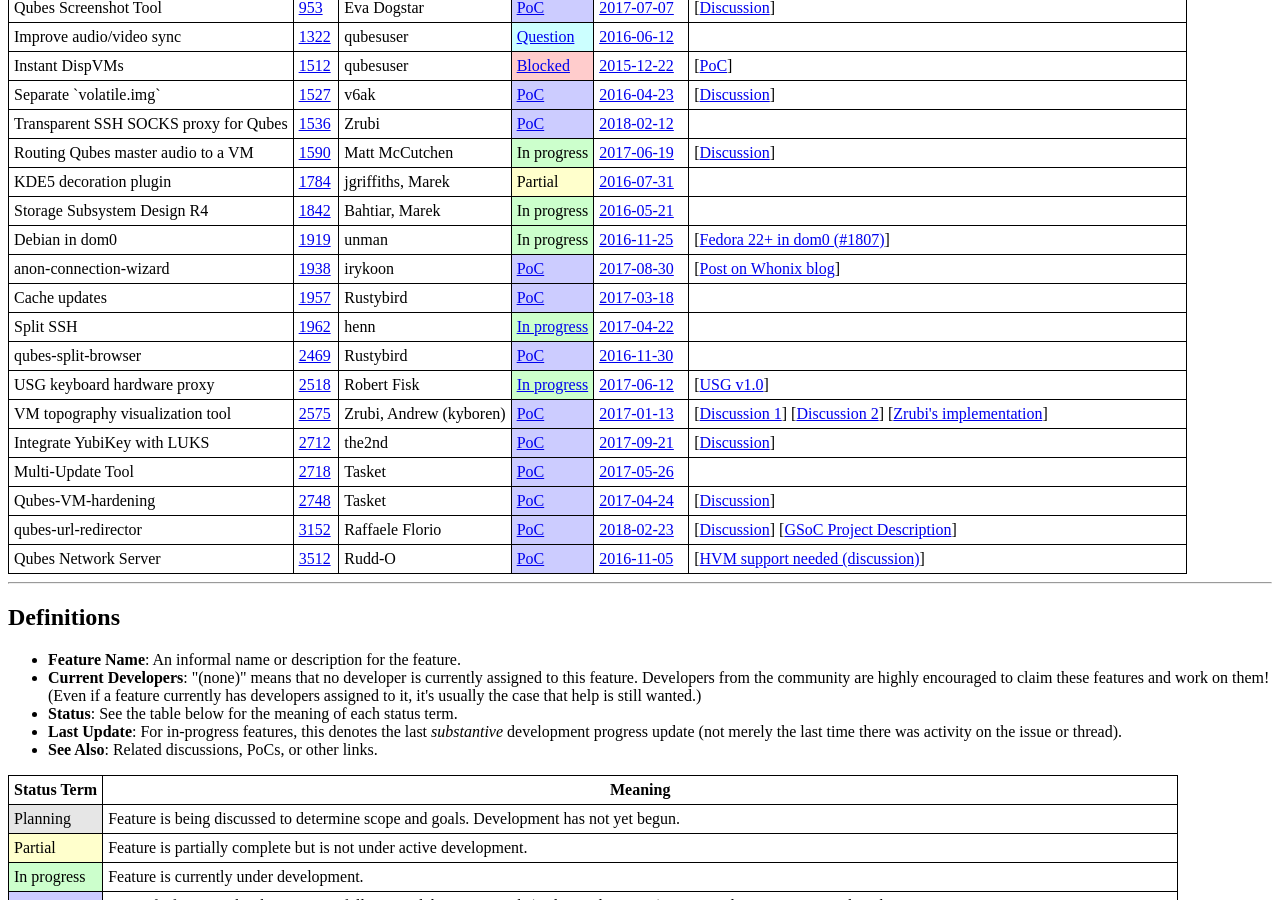
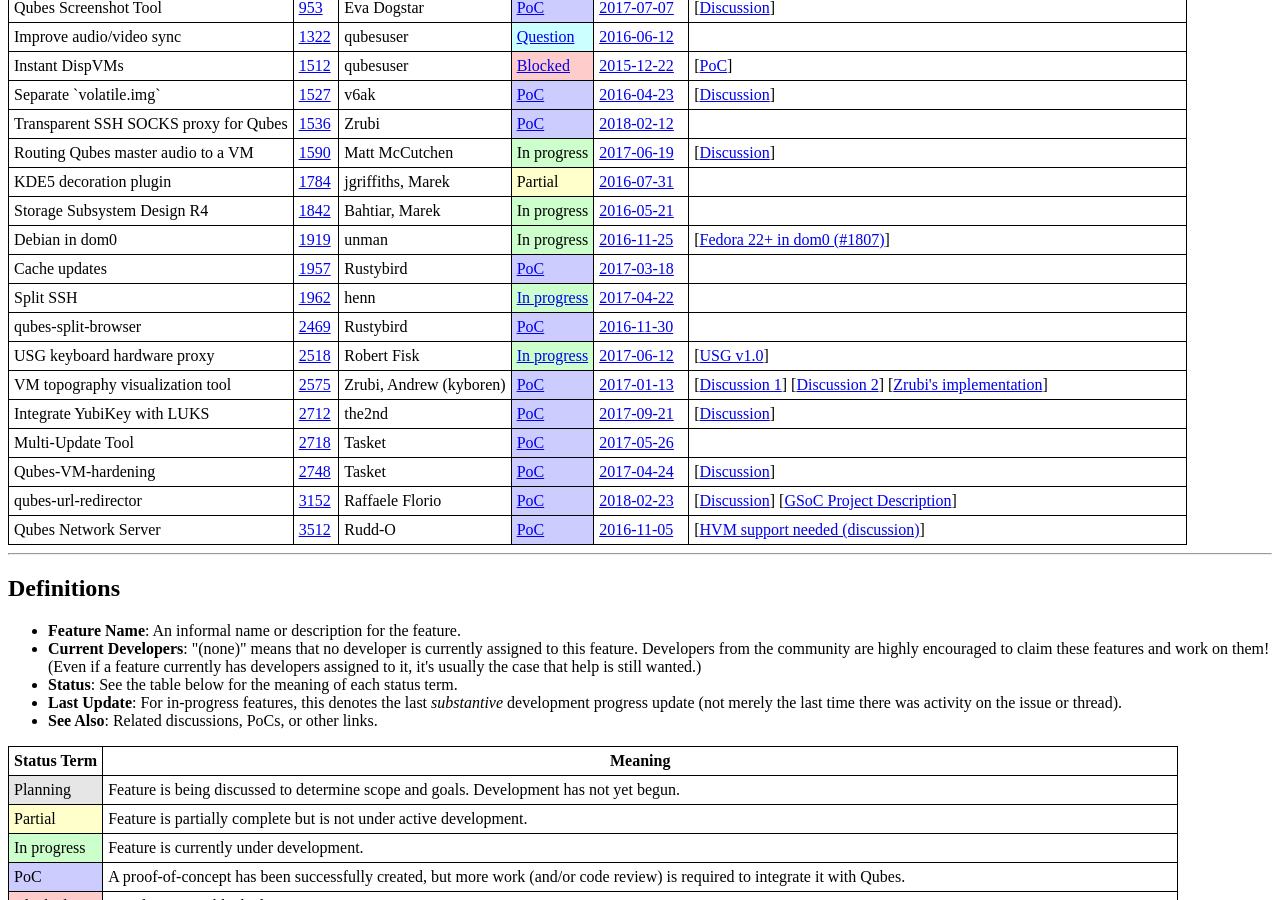
Before and after one commit to QubesOS/qubes-issues, a Jekyll site: the page built from index.md, in a window 1280 px wide and 900 px high, scrolled down 353 px. Built offline with Jekyll 4.4.1, drawn with Linux system fonts in a browser that asks for light colours.

Commit message:
Untrack #1938 (complete)

```diff
--- a/_data/features.yml
+++ b/_data/features.yml
@@ -244,21 +244,6 @@
   - desc   :
     url    :
 
-- name   : anon-connection-wizard
-  issue  : 1938
-  devs   : irykoon
-  status :
-    term   : PoC
-    url    : https://github.com/irykoon/anon-connection-wizard
-  updated:
-    date   : 2017-08-30
-    url    : https://github.com/QubesOS/qubes-issues/issues/1938#issuecomment-326179338
-  info   :
-  - desc   : Post on Whonix blog
-    url    : https://www.whonix.org/blog/anon-connection-wizard
-  - desc   :
-    url    :
-
 - name   : Cache updates
   issue  : 1957
   devs   : Rustybird
```
